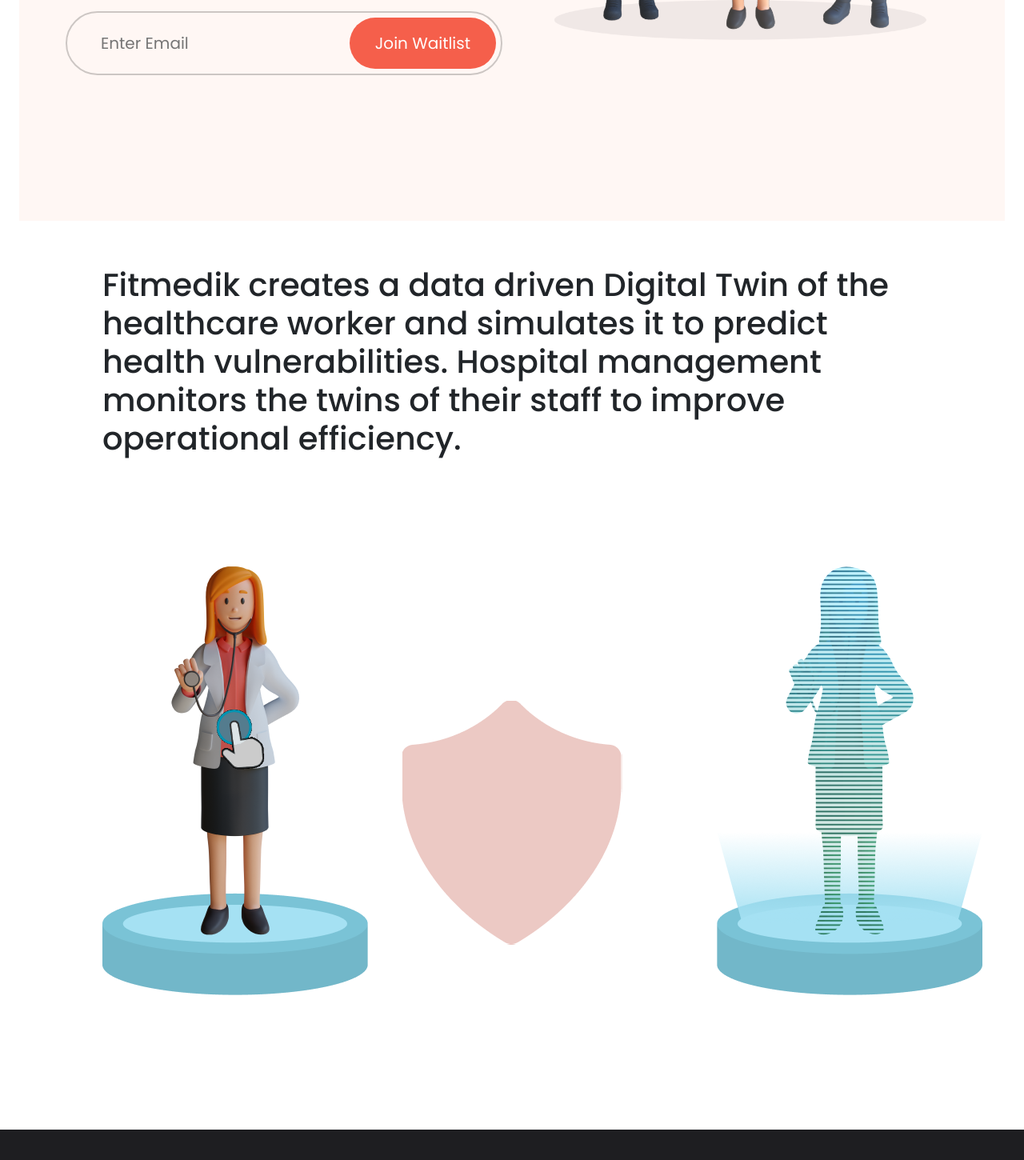
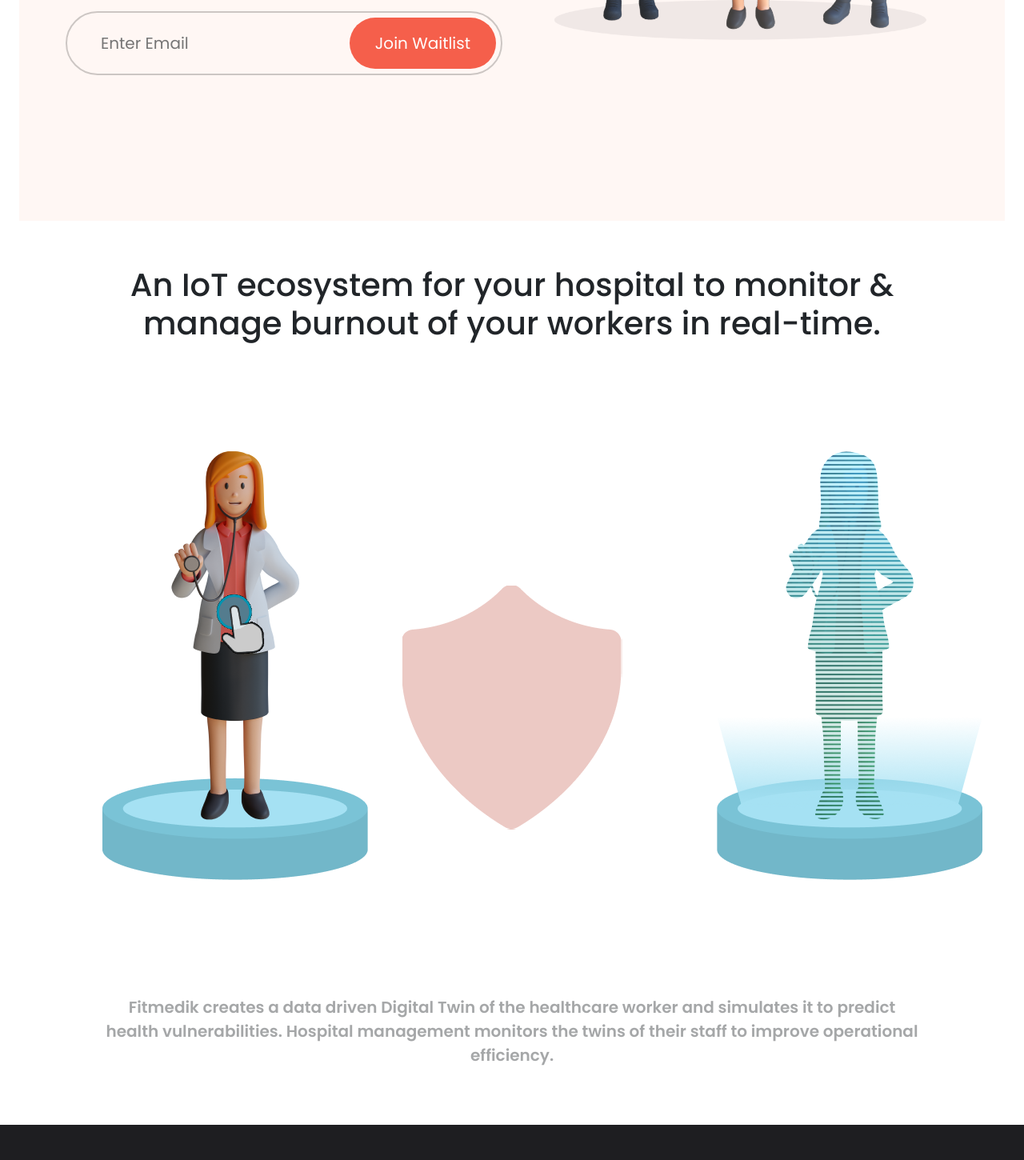
Before and after one commit to souvagyaganguli/fitmedik, a React (Create React App) app: page / in a window 1280 px wide. Shown: the part 654-2104 px from the top of the page at 80% size. Built offline with nearby package versions, Linux system fonts and the light colour scheme.

Commit message:
fix doctor_game heading

```diff
--- a/src/components/Doctor_Game/Doctor_Game.css
+++ b/src/components/Doctor_Game/Doctor_Game.css
@@ -10,6 +10,7 @@
 }
 .doctor_head_text {
     font-size: 40px;
+    text-align: center;
 }
 .doctor_container {
     /* height: 110vh; */
@@ -64,5 +65,8 @@
 .doctor_clickanimation {
     top: 50px;
     left: 15px;
-position: absolute;
+    position: absolute;
 }
+.doctor_bottomtext {
+    text-align: center;
+}
--- a/src/components/Doctor_Game/Doctor_Game.js
+++ b/src/components/Doctor_Game/Doctor_Game.js
@@ -92,10 +92,10 @@
   }
   render() {
     return (
-      <div className='doctor_container'>
-        <h1 className='doctor_head_text'>Fitmedik creates a data driven Digital Twin of the healthcare worker and simulates it
-          to predict health vulnerabilities.
-          Hospital management monitors the twins of their staff to improve operational efficiency.
+      <section className='doctor_container' id='digitaltwin'>
+        <h1 className='doctor_head_text'>
+          An IoT ecosystem for your hospital to monitor &
+          manage burnout of your workers in real-time.
         </h1>
 
       <div className='doctor_row'>
@@ -126,7 +126,17 @@
           }
       </div>
       </div>
+      <div className='doctor_bottomtext'>
+        <p>
+        </p>
+        <h5 class="txt-body pt-4 lh-base">
+          Fitmedik creates a data driven Digital Twin of the healthcare worker and simulates it
+          to predict health vulnerabilities.
+          Hospital management monitors the twins of their staff to improve operational efficiency.
+        </h5>
+
       </div>
+      </section>
     )
   }
 }
```
